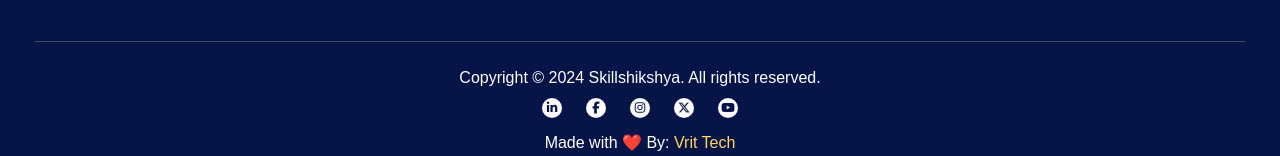
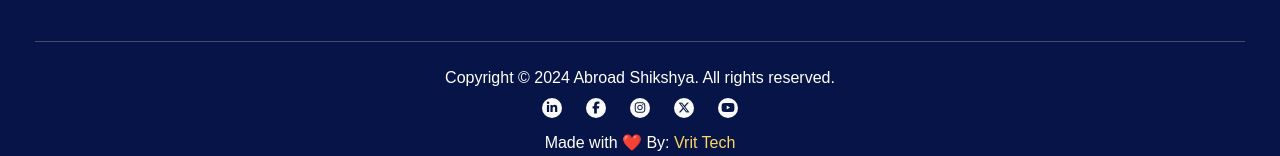
Before and after one commit to dipusth/javascript-learn, a plain HTML site: page assignments/day26/index.html in a window 1280 px wide. Shown: the part 2420-2576 px from the top of the page. Drawn offline with nearby package versions, Linux system fonts and the light colour scheme; a web font is replaced by a local one.

Commit message:
updating files

```diff
--- a/assignments/day26/index.html
+++ b/assignments/day26/index.html
@@ -563,7 +563,7 @@
           </div>
         </div>
         <div class="lg:flex text-center footer-bottom flex-col pt-6">
-          <p>Copyright © 2024 Skillshikshya. All rights reserved.</p>
+          <p>Copyright © 2024 Abroad Shikshya. All rights reserved.</p>
           <ul
             class="flex justify-center social-link gap-3 xl:gap-6 max-w-md mx-auto my-2"
           >
```
